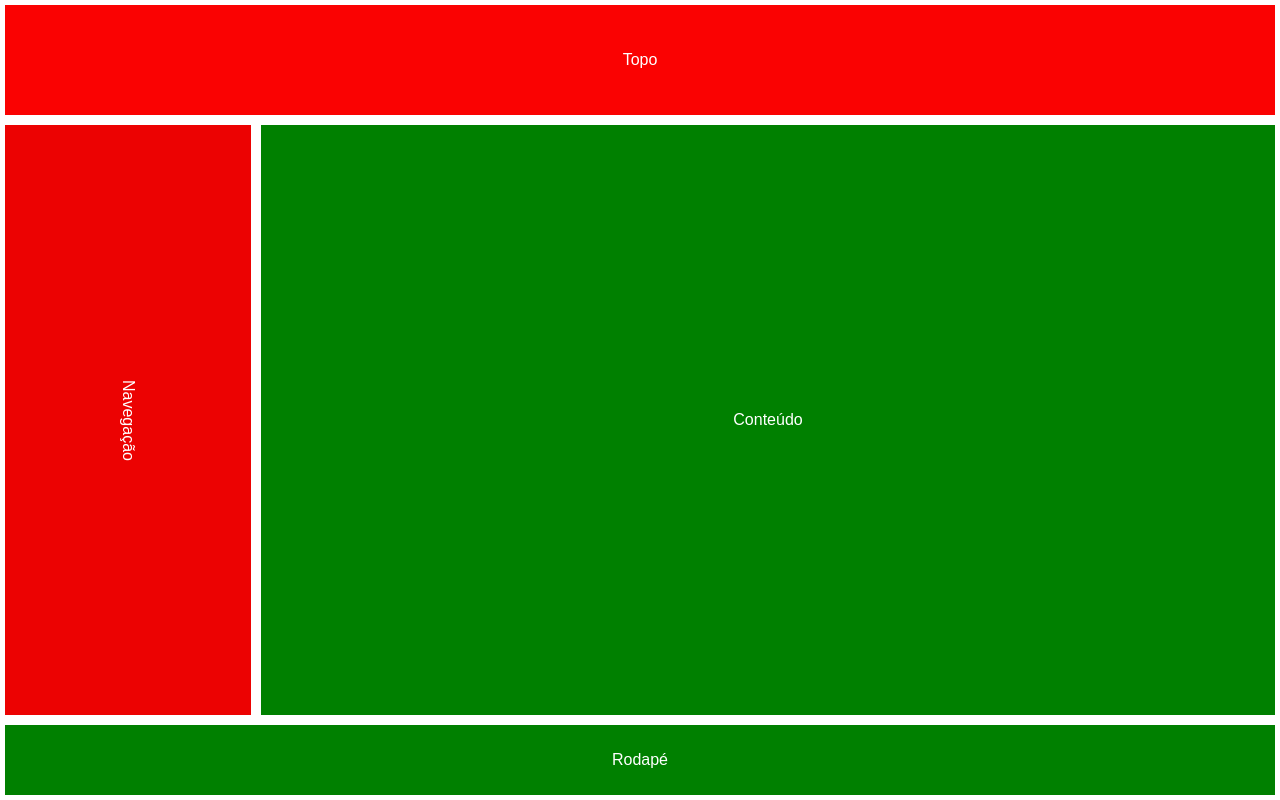
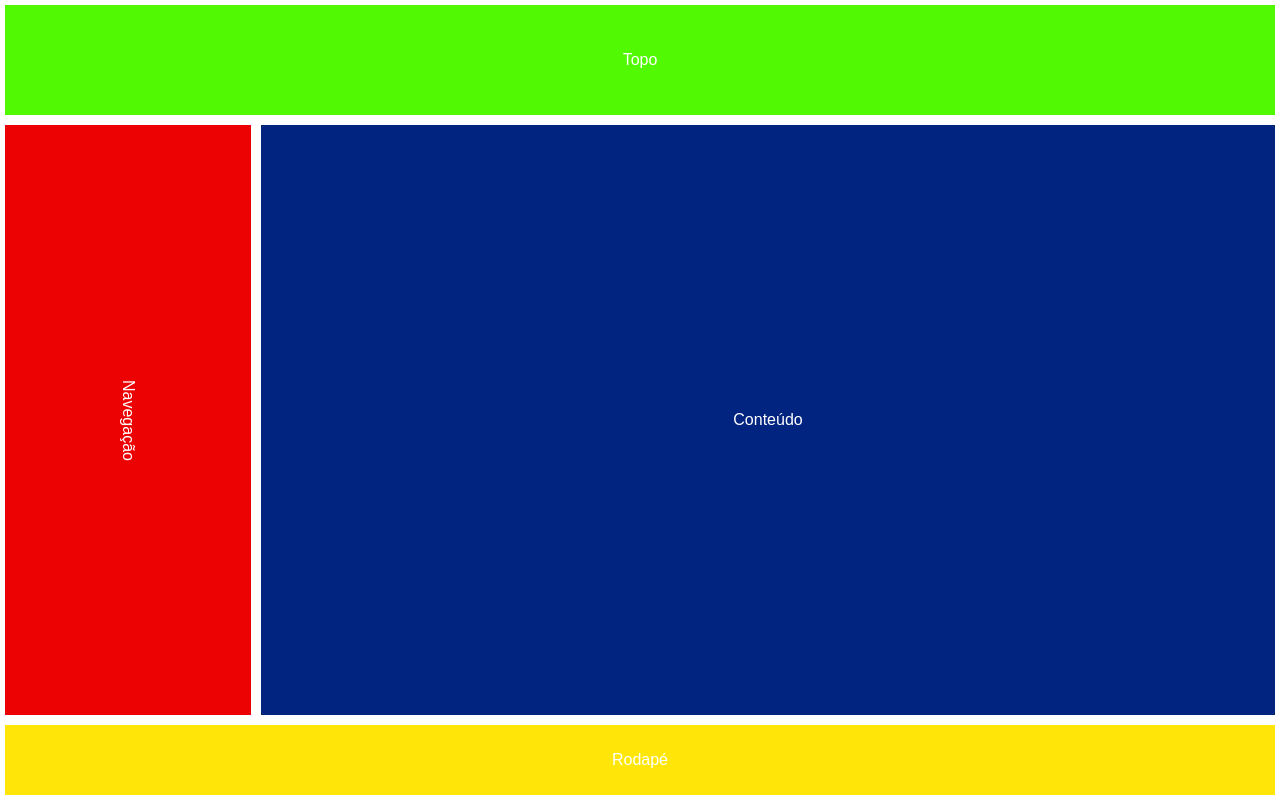
Before and after one commit to FelipeCarvalhoSenai/page02, a plain HTML site: page index.html in a window 1280 px wide. Drawn offline with Linux system fonts and the light colour scheme.

Commit message:
Update style.css

```diff
--- a/style.css
+++ b/style.css
@@ -11,7 +11,7 @@ body {
   background: white; /* Define o fundo branco */
 }
 .topo {
-  background: rgb(250, 2, 2); /* Define a cor de fundo */
+  background: rgb(81, 250, 2); /* Define a cor de fundo */
   height: 15%; /* Define altura do topo */
   text-align: center; /* Centraliza o texto */
   color: white; /* Define cor do texto */
@@ -36,7 +36,7 @@ body {
   border: 5px solid white; /* Adiciona uma borda branca */
 }
 .conteudo {
-  background: green; /* Define cor de fundo */
+  background: rgb(0, 36, 128); /* Define cor de fundo */
   flex: 1; /* Ocupa o espaço restante */
   display: flex; /* Usa flexbox para alinhamento interno */
   align-items: center; /* Alinha itens verticalmente */
@@ -45,7 +45,7 @@ body {
   border: 5px solid white; /* Adiciona uma borda branca */
 }
 .rodape {
-  background: green; /* Define cor de fundo */
+  background: rgb(255, 230, 8); /* Define cor de fundo */
   height: 10%; /* Define altura do rodapé */
   text-align: center; /* Centraliza o texto */
   color: white; /* Define cor do texto */
```
